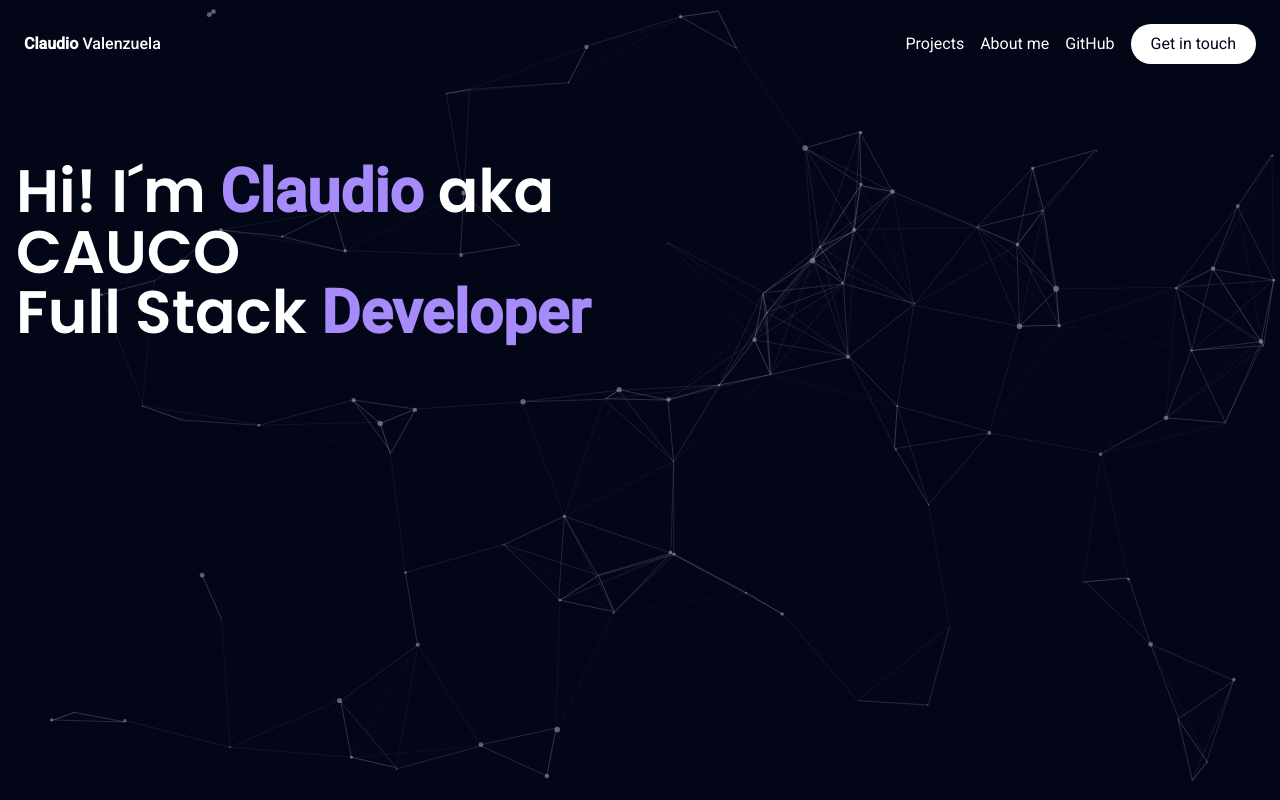
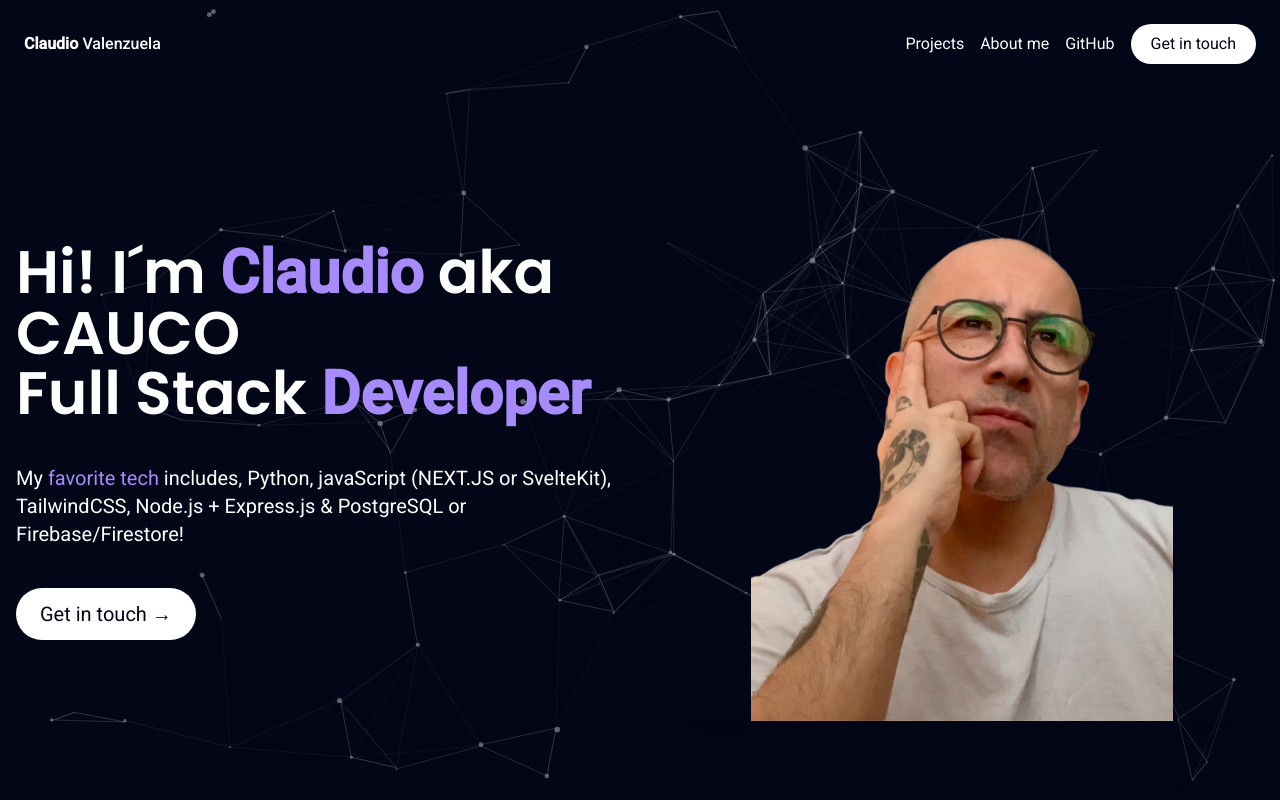
Before and after one commit to CAUCORASEKO/My_Portfolio_Project, a SvelteKit app in the folder my_portfolio_project/: page / in a window 1280 px wide. Built offline with nearby package versions, Linux system fonts and the light colour scheme.

Commit message:
Implementation and editing of Main.svelte, link to Github, buttons, profile photo ...

```diff
--- a/my_portfolio_project/src/components/Main.svelte
+++ b/my_portfolio_project/src/components/Main.svelte
@@ -6,10 +6,32 @@
     <section id="introPage" class="grid grid-cols-1 lg:grid-cols-2 gap-10 py-8 sm:py-14">
         <div class="flex flex-col lg:justify-center text-center lg:text-left gap-6 md:gap-8 lg:gap-10">
             <h2 class="font-semibold text-4xl sm:text-5xl md:text-6xl">
-                Hi! I´m <span class="poppins text-violet-400"> Claudio</span> aka CAUCO<br/> Full Stack
+                Hi! I´m <span class="poppins text-violet-400">Claudio</span> aka CAUCO <br/>Full Stack
                 <span class="poppins text-violet-400">Developer</span>
             </h2>
-        </div>
+            <p class="text-base sm:text-lg md:text-xl">
+                My <span class="text-violet-400">favorite tech</span> includes, Python, javaScript (NEXT.JS or SvelteKit), TailwindCSS, Node.js + Express.js & PostgreSQL or Firebase/Firestore!
+
+
+            </p>
+
+            <button
+            class="blueShadow mx-auto lg:mr-auto lg:ml-0 text-base sm:text-lg md:text-xl poppins relative overflow-hidden px-6 py-3 group rounded-full bg-white text-slate-950"
+        >
+            <div
+                class="absolute top-0 right-full w-full h-full bg-violet-400 opacity-20 group-hover:translate-x-full z-0 duration-200"
+            />
+            <h4 class="relative z-9">Get in touch &rarr;</h4>
+        </button>
+    </div>
+    <div class="relative shadow-2xl grid place-items-center">
+        <img
+            src={"images/profile.png"}
+            alt="Zetane Engine"
+            class="object-cover z-[2] max-h-[70vh]"
+        />
+    </div>
+
 
     </section>
 </main>
```
Also changed, not shown: my_portfolio_project/static/images/profile.png (added).
